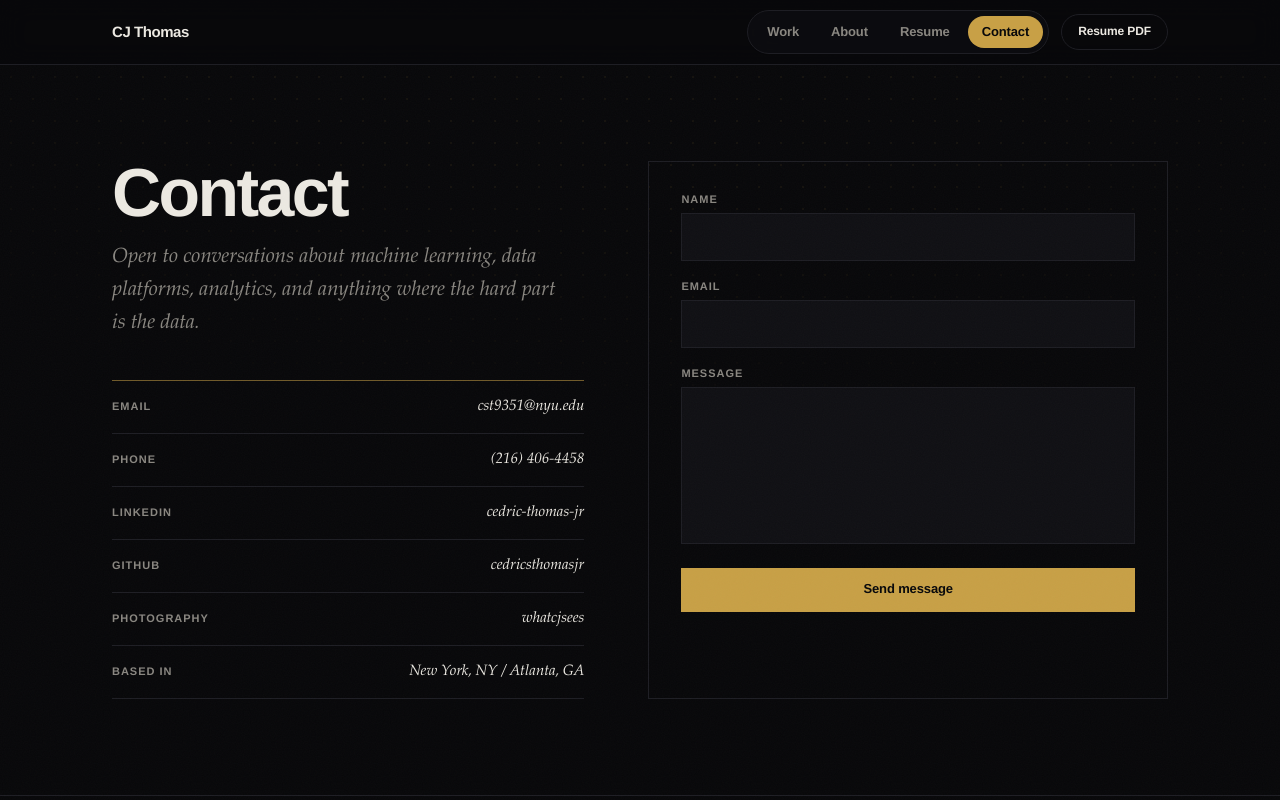
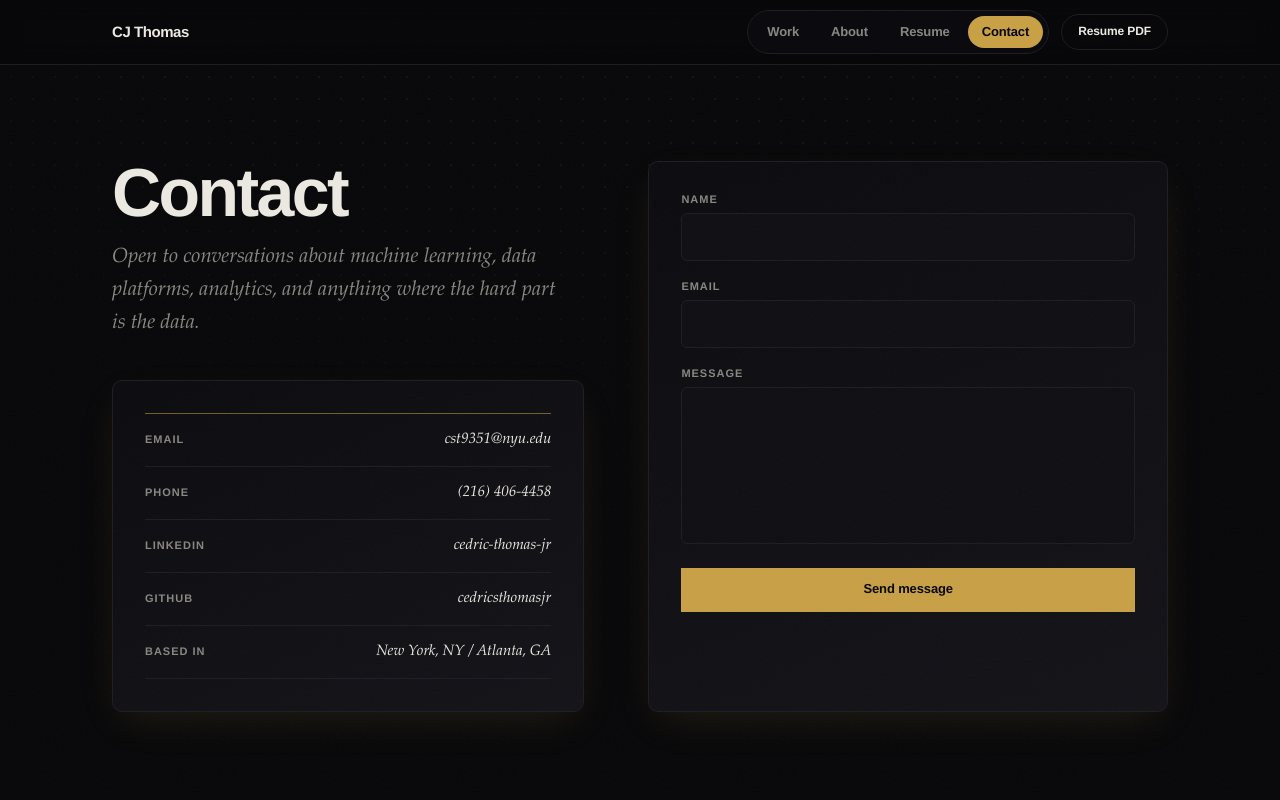
Before and after one commit to cedricsthomasjr/cjt, a Next.js app: page /contact in a window 1280 px wide. Shown: the top 800 px of the page. Built offline with nearby package versions, Linux system fonts and the light colour scheme.

Commit message:
feat: card the contact page, drop the photography channel

```diff
--- a/src/app/contact/page.js
+++ b/src/app/contact/page.js
@@ -12,7 +12,6 @@ const channels = [
   { label: "Phone", value: contactLinks.phone, href: contactLinks.phoneHref },
   { label: "LinkedIn", value: "cedric-thomas-jr", href: contactLinks.linkedin },
   { label: "GitHub", value: "cedricsthomasjr", href: contactLinks.github },
-  { label: "Photography", value: "whatcjsees", href: contactLinks.photography },
   { label: "Based in", value: contactLinks.location, href: null },
 ];
 
@@ -27,7 +26,7 @@ export default function ContactPage() {
             analytics, and anything where the hard part is the data.
           </p>
 
-          <div className="mt-10">
+          <div className="card mt-10 p-6 sm:p-8">
             <hr className="hairline-gold" />
             {channels.map((channel) => {
               const row = (
--- a/src/components/ContactForm.jsx
+++ b/src/components/ContactForm.jsx
@@ -32,10 +32,10 @@ export default function ContactForm() {
   }
 
   const field =
-    "min-h-12 w-full border border-rule bg-raised px-4 py-3 text-[0.9375rem] text-bone outline-none transition-colors placeholder:text-muted/60 focus:border-gold";
+    "min-h-12 w-full rounded-md border border-rule bg-raised px-4 py-3 text-[0.9375rem] text-bone outline-none transition-colors placeholder:text-muted/60 focus:border-gold";
 
   return (
-    <form onSubmit={handleSubmit} className="border border-rule p-6 sm:p-8">
+    <form onSubmit={handleSubmit} className="card p-6 sm:p-8">
       <div className="grid gap-5">
         <label className="grid gap-2">
           <span className="t-label">Name</span>
```
